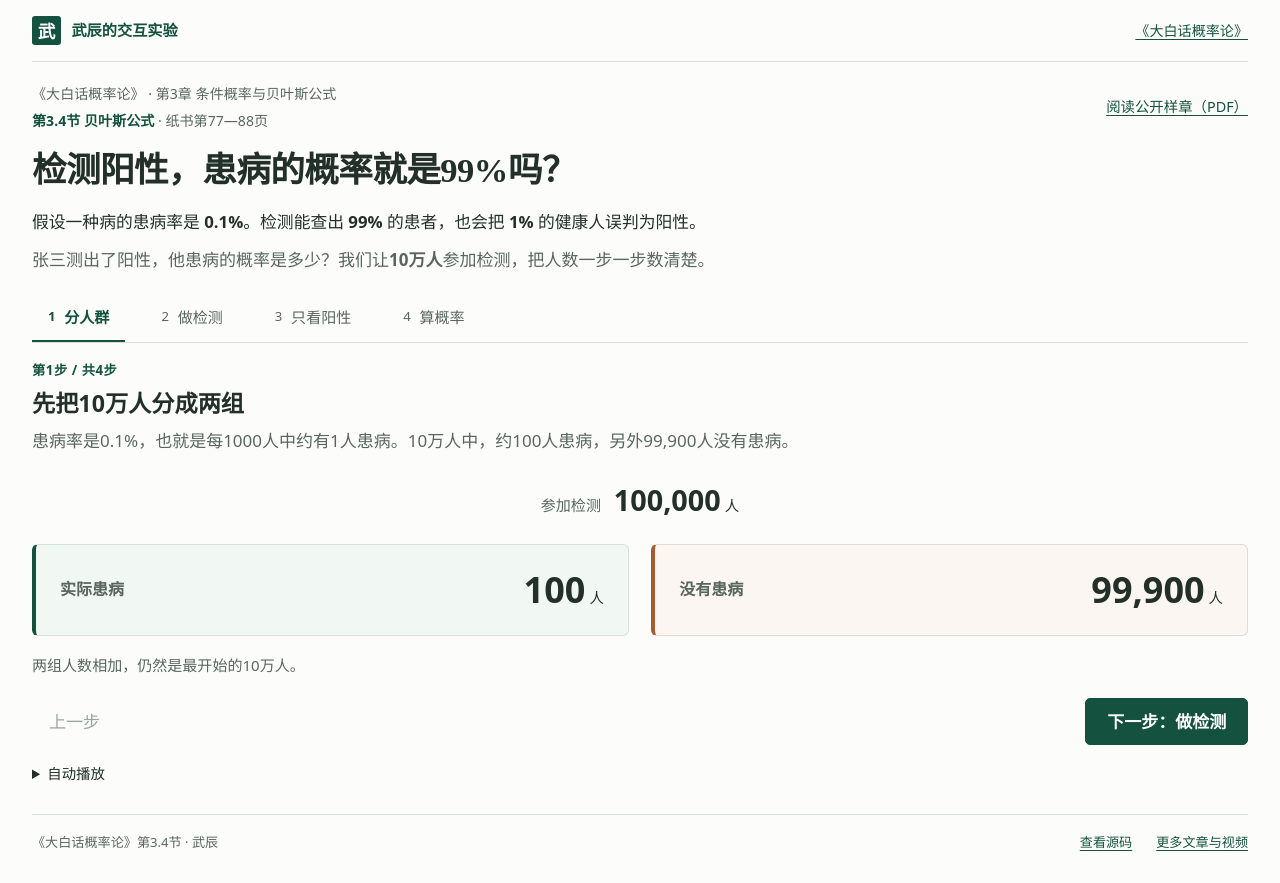
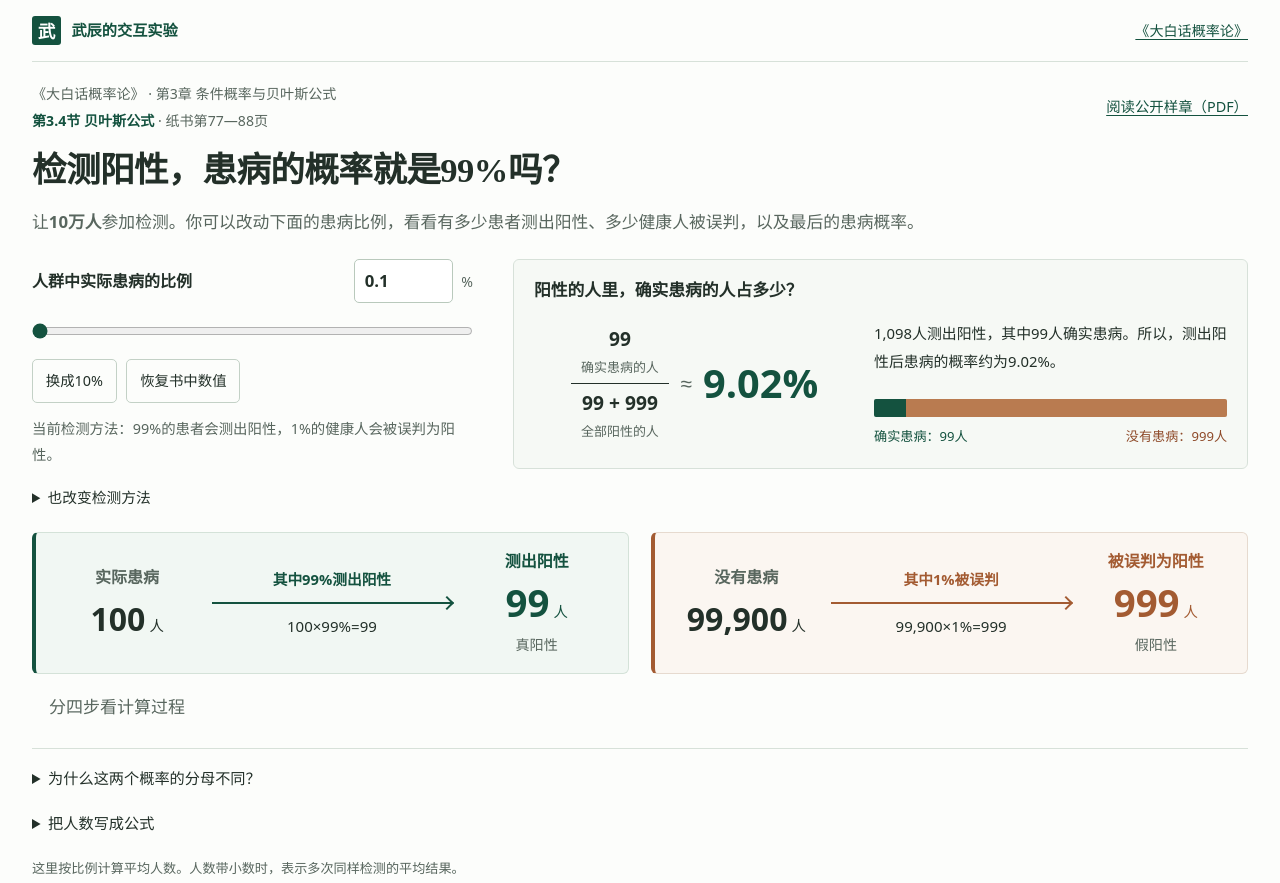
Before and after one commit to wuchen2018/probability-book, a plain HTML site: page demos/bayes/index.html in a window 1280 px wide. Shown: the top 883 px of the page. Drawn offline with Linux system fonts and the light colour scheme.

Commit message:
Make live Bayes parameter exploration the default view

```diff
--- a/demos/bayes/app.js
+++ b/demos/bayes/app.js
@@ -7,8 +7,8 @@ const defaults = { prior: 0.1, sensitivity: 99, 'false-positive': 1 };
 const values = { ...defaults };
 const delays = { 1: 9000, 2: 12000, 3: 9000 };
 const smallScreen = matchMedia('(max-width: 700px)');
-let step = 1;
-let mode = 'lesson';
+let step = 2;
+let mode = 'experiment';
 let playing = false;
 let timer = null;
 
@@ -27,45 +27,58 @@ function scrollToLesson() {
   $('lesson').scrollIntoView({ block: 'start', behavior: matchMedia('(prefers-reduced-motion: reduce)').matches ? 'instant' : 'smooth' });
 }
 
+function calculationLine(id, source, rate, result) {
+  const parts = [`${number(source)}×`, `${rate}%=`, number(result)];
+  const nodes = [];
+  for (const [index, text] of parts.entries()) {
+    if (index > 0) nodes.push(document.createElement('wbr'));
+    const span = document.createElement('span');
+    span.textContent = text;
+    nodes.push(span);
+  }
+  $(id).replaceChildren(...nodes);
+}
+
 function render() {
   const c = bayesCounts(values.prior, values.sensitivity, values['false-positive']);
   const experiment = mode === 'experiment';
+  const onlyPositive = !experiment && step === 3;
   const put = (id, value) => { $(id).textContent = number(value); };
   $('lesson').dataset.mode = mode;
-  $('scene').dataset.step = step;
+  $('scene').dataset.step = experiment ? 2 : step;
+  $('step-copy').hidden = experiment;
+  $('back-to-experiment').hidden = experiment;
   $('step-navigation').hidden = experiment;
   $('experiment-controls').hidden = !experiment;
   $('mobile-result-summary').hidden = !experiment || !smallScreen.matches;
   $('lesson-actions').hidden = experiment;
   $('experiment-actions').hidden = !experiment;
   $('playback-settings').hidden = experiment;
-  $('after-lesson').hidden = step !== 4;
-  $('population').hidden = step > 2;
-  $('groups').hidden = step === 4;
-  $('sick-origin').hidden = step === 3;
-  $('healthy-origin').hidden = step === 3;
-  $('sick-source').hidden = step === 3;
-  $('healthy-source').hidden = step === 3;
-  $('sick-results').hidden = step === 1;
-  $('healthy-results').hidden = step === 1;
-  for (const id of ['sick-transform', 'healthy-transform', 'sick-negative', 'healthy-negative']) $(id).hidden = step !== 2;
-  $('answer').hidden = step !== 4;
+  $('after-lesson').hidden = !experiment && step !== 4;
+  $('population').hidden = experiment || step > 2;
+  $('groups').hidden = !experiment && step === 4;
+  for (const id of ['sick-origin', 'healthy-origin', 'sick-source', 'healthy-source']) $(id).hidden = onlyPositive;
+  $('sick-results').hidden = !experiment && step === 1;
+  $('healthy-results').hidden = !experiment && step === 1;
+  for (const id of ['sick-transform', 'healthy-transform']) $(id).hidden = !experiment && step !== 2;
+  for (const id of ['sick-negative', 'healthy-negative']) $(id).hidden = experiment || step !== 2;
+  $('answer').hidden = !experiment && step !== 4;
 
   put('sick-count', c.sick); put('healthy-count', c.healthy);
   put('tp-count', c.truePositive); put('fp-count', c.falsePositive);
-  $('sick-label').textContent = step === 3 ? '确实患病，也测出阳性' : '实际患病';
-  $('healthy-label').textContent = step === 3 ? '没有患病，却测出阳性' : '没有患病';
+  $('sick-label').textContent = onlyPositive ? '确实患病，也测出阳性' : '实际患病';
+  $('healthy-label').textContent = onlyPositive ? '没有患病，却测出阳性' : '没有患病';
   $('sick-rate').textContent = `其中${values.sensitivity}%测出阳性`;
   $('healthy-rate').textContent = `其中${values['false-positive']}%被误判`;
-  $('sick-calculation').textContent = `${number(c.sick)}×${values.sensitivity}%=${number(c.truePositive)}`;
-  $('healthy-calculation').textContent = `${number(c.healthy)}×${values['false-positive']}%=${number(c.falsePositive)}`;
-  $('tp-label').textContent = step === 3 ? '确实患病，也测出阳性' : '测出阳性';
-  $('fp-label').textContent = step === 3 ? '没有患病，却测出阳性' : '被误判为阳性';
-  $('tp-note').textContent = step === 3 ? `真阳性 · 从${number(c.sick)}名患者中测出` : '真阳性';
-  $('fp-note').textContent = step === 3 ? `假阳性 · 从${number(c.healthy)}名健康人中测出` : '假阳性';
+  calculationLine('sick-calculation', c.sick, values.sensitivity, c.truePositive);
+  calculationLine('healthy-calculation', c.healthy, values['false-positive'], c.falsePositive);
+  $('tp-label').textContent = onlyPositive ? '确实患病，也测出阳性' : '测出阳性';
+  $('fp-label').textContent = onlyPositive ? '没有患病，却测出阳性' : '被误判为阳性';
+  $('tp-note').textContent = onlyPositive ? `真阳性 · 从${number(c.sick)}名患者中测出` : '真阳性';
+  $('fp-note').textContent = onlyPositive ? `假阳性 · 从${number(c.healthy)}名健康人中测出` : '假阳性';
   $('sick-negative').textContent = `这${number(c.sick)}名患者中，另外${number(c.falseNegative)}人测出阴性。`;
   $('healthy-negative').textContent = `这${number(c.healthy)}名健康人中，另外${number(c.trueNegative)}人测出阴性。`;
-  $('scene-note').textContent = step === 1 ? '两组人数相加，仍然是最开始的10万人。' : step === 2 ? '两组人里都出现了阳性。下一步，我们只看这些阳性的人。' : step === 3 ? '阴性的人退出计算。接下来，只把这两组阳性的人加起来。' : '';
+  $('scene-note').textContent = experiment ? '' : step === 1 ? '两组人数相加，仍然是最开始的10万人。' : step === 2 ? '两组人里都出现了阳性。下一步，我们只看这些阳性的人。' : step === 3 ? '阴性的人退出计算。接下来，只把这两组阳性的人加起来。' : '';
 
   const titles = ['先把10万人分成两组', '给两组人做检测', '现在，只看测出阳性的人', '分母只数测出阳性的人'];
   const descriptions = [
@@ -82,7 +95,7 @@ function render() {
     else button.removeAttribute('aria-current');
   });
   $('previous-step').disabled = step === 1;
-  $('next-step').textContent = ['下一步：做检测', '下一步：只看阳性的人', '下一步：算出概率', '自己改一改患病率'][step - 1];
+  $('next-step').textContent = ['下一步：做检测', '下一步：只看阳性的人', '下一步：算出概率', '回到交互实验'][step - 1];
 
   $('numerator').textContent = number(c.truePositive);
   $('denominator').textContent = `${number(c.truePositive)} + ${number(c.falsePositive)}`;
@@ -101,7 +114,7 @@ function render() {
   $('true-legend').textContent = `确实患病：${number(c.truePositive)}人`;
   $('false-legend').textContent = `没有患病：${number(c.falsePositive)}人`;
   $('positive-bar').setAttribute('aria-label', c.posterior === null ? '没有阳性结果' : `测出阳性的${number(c.positive)}人中，${number(c.truePositive)}人确实患病，占${percent(c.posterior)}；${number(c.falsePositive)}人没有患病。`);
-  $('comparison-explanation').textContent = `“能查出${values.sensitivity}%的患者”，先选中已经患病的人，再看检测结果。张三的问题先选中已经测出阳性的人，再看谁患病。前者的分母是全部患者，后者的分母是全部阳性的人。`;
+  $('comparison-explanation').textContent = `“能查出${values.sensitivity}%的患者”，先选中已经患病的人，再看检测结果。“阳性后患病的概率”先选中已经测出阳性的人，再看谁患病。前者的分母是全部患者，后者的分母是全部阳性的人。`;
   $('expanded-calculation').textContent = `真阳性人数：100,000 × ${values.prior}% × ${values.sensitivity}% = ${number(c.truePositive)}人。假阳性人数：100,000 × ${number(100 - values.prior)}% × ${values['false-positive']}% = ${number(c.falsePositive)}人。`;
   $('current-method').textContent = `当前检测方法：${values.sensitivity}%的患者会测出阳性，${values['false-positive']}%的健康人会被误判为阳性。`;
   playbackLabel();
@@ -161,7 +174,10 @@ $('playback-settings').addEventListener('toggle', () => { if (!$('playback-setti
 $('book-example').addEventListener('click', () => { Object.assign(values, defaults); sync(); });
 $('higher-prior').addEventListener('click', () => { values.prior = 10; sync(); });
 $('back-to-lesson').addEventListener('click', () => {
-  stop(); mode = 'lesson'; step = 1; Object.assign(values, defaults); $('method-settings').open = false; sync(); scrollToLesson();
+  stop(); mode = 'lesson'; step = 1; $('method-settings').open = false; sync(); scrollToLesson();
+});
+$('back-to-experiment').addEventListener('click', () => {
+  stop(); mode = 'experiment'; step = 2; $('playback-settings').open = false; render(); scrollToLesson();
 });
 document.addEventListener('visibilitychange', () => { if (document.hidden) stop(); });
 smallScreen.addEventListener('change', render);
--- a/demos/bayes/index.html
+++ b/demos/bayes/index.html
@@ -3,12 +3,12 @@
 <head>
   <meta charset="utf-8">
   <meta name="viewport" content="width=device-width,initial-scale=1">
-  <meta name="description" content="沿用《大白话概率论》的10万人检测例子，一步一步数清真阳性、假阳性，再改变患病率观察结果。">
+  <meta name="description" content="沿用《大白话概率论》的10万人检测例子，自定义患病比例，即时查看人数、检测计算和阳性后患病的概率。">
   <meta name="theme-color" content="#14523f">
   <title>检测阳性，患病的概率就是99%吗？｜武辰的交互实验</title>
-  <link rel="stylesheet" href="lab.css?v=20261121-flow">
+  <link rel="stylesheet" href="lab.css?v=20261121-live">
   <link rel="icon" href="data:,">
-  <script type="module" src="app.js?v=20261121-flow"></script>
+  <script type="module" src="app.js?v=20261121-live"></script>
 </head>
 <body>
   <a class="skip" href="#lesson">跳到实验</a>
@@ -23,17 +23,17 @@
         <a href="../../samples/bayes-theorem.pdf" id="sample-link">阅读公开样章（PDF）</a>
       </div>
       <h1 id="page-title">检测阳性，患病的概率就是99%吗？</h1>
-      <p class="lead">假设一种病的患病率是 <strong>0.1%</strong>。检测能查出 <strong>99%</strong> 的患者，也会把 <strong>1%</strong> 的健康人误判为阳性。</p>
-      <p>张三测出了阳性，他患病的概率是多少？我们让<strong>10万人</strong>参加检测，把人数一步一步数清楚。</p>
+      <p class="lead">让<strong>10万人</strong>参加检测。你可以改动下面的患病比例，看看有多少患者测出阳性、多少健康人被误判，以及最后的患病概率。</p>
     </section>
-    <section class="lesson shell" id="lesson" aria-label="贝叶斯检测实验">
-      <nav id="step-navigation" class="step-navigation" aria-label="选择讲解步骤">
+    <section class="lesson shell" id="lesson" data-mode="experiment" aria-label="贝叶斯检测实验">
+      <button type="button" class="quiet mode-return" id="back-to-experiment" hidden>返回交互实验，自己改参数</button>
+      <nav id="step-navigation" class="step-navigation" aria-label="选择讲解步骤" hidden>
         <button type="button" data-step="1" aria-current="step"><span class="step-number">1</span>分人群</button>
         <button type="button" data-step="2"><span class="step-number">2</span>做检测</button>
         <button type="button" data-step="3"><span class="step-number">3</span>只看阳性</button>
         <button type="button" data-step="4"><span class="step-number">4</span>算概率</button>
       </nav>
-      <header class="step-copy reading-width" aria-live="polite" aria-atomic="true">
+      <header class="step-copy reading-width" id="step-copy" aria-live="polite" aria-atomic="true" hidden>
         <p id="step-label" class="eyebrow">第1步 / 共4步</p>
         <h2 id="step-title">先把10万人分成两组</h2>
         <p id="step-description">患病率是0.1%，也就是每1000人中约有1人患病。10万人中，约100人患病，另外99,900人没有患病。</p>
@@ -42,7 +42,7 @@
         <span class="summary-probability"><span>阳性后患病概率</span><strong id="summary-posterior"></strong></span>
         <span class="summary-counts"><span id="summary-tp"></span><span id="summary-fp"></span></span>
       </output>
-      <section id="experiment-controls" class="experiment-controls reading-width" aria-label="自己改变检测参数" hidden>
+      <section id="experiment-controls" class="experiment-controls reading-width" aria-label="自己改变检测参数">
         <div class="prior-field">
           <label for="prior">人群中实际患病的比例</label>
           <div class="number-line"><input id="prior-number" type="number" min="0" max="100" step="0.1" value="0.1" aria-label="人群中实际患病的比例，百分比"><span>%</span></div>
@@ -101,12 +101,12 @@
           </div>
         </section>
       </div>
-      <div class="lesson-actions" id="lesson-actions">
+      <div class="lesson-actions" id="lesson-actions" hidden>
         <button type="button" id="previous-step" class="quiet" disabled>上一步</button>
         <button type="button" class="primary" id="next-step">下一步：做检测</button>
       </div>
-      <div id="experiment-actions" class="experiment-actions" hidden><button type="button" id="back-to-lesson" class="quiet">回到书中的讲解</button></div>
-      <details class="playback-settings reading-width" id="playback-settings">
+      <div id="experiment-actions" class="experiment-actions"><button type="button" id="back-to-lesson" class="quiet">分四步看计算过程</button></div>
+      <details class="playback-settings reading-width" id="playback-settings" hidden>
         <summary>自动播放</summary>
         <div class="playback-controls"><button type="button" id="autoplay">开始自动播放</button><label for="pace">播放速度<select id="pace"><option value="1">正常</option><option value="1.5">慢一些</option><option value="2">更慢</option></select></label></div>
         <p class="help">每一步会停下来，让你看清人数和计算。你可以随时暂停，也可以自己点“下一步”。</p>
--- a/demos/bayes/lab.css
+++ b/demos/bayes/lab.css
@@ -32,6 +32,7 @@ h2{font-size:1.45rem;line-height:1.5;font-weight:720}h3{font-size:1rem;font-weig
 .detection{display:contents}.flow-transform{min-width:0;text-align:center;color:var(--pine)}.healthy-group .flow-transform{color:var(--rust)}
 .flow-rate{font-size:.92rem;font-weight:600;line-height:1.8}.flow-arrow{display:block;position:relative;height:2px;width:100%;margin:.6rem 0 .65rem;background:currentColor}.flow-arrow::after{content:"";position:absolute;right:0;top:-4px;width:10px;height:10px;border-top:2px solid currentColor;border-right:2px solid currentColor;transform:rotate(45deg)}
 .calculation-line{font-size:.94rem;line-height:1.7;white-space:nowrap;font-variant-numeric:tabular-nums;color:var(--ink);margin:0}
+.calculation-line>span{white-space:nowrap}
 .group-result{min-width:0;text-align:center}.positive-name{font-size:1rem;font-weight:600;line-height:1.6}.positive-count{margin:.2rem 0;font-variant-numeric:tabular-nums;white-space:nowrap}.positive-count strong{font-size:clamp(1.6rem,3vw,2.5rem);line-height:1.3}.positive-note{font-size:.88rem;line-height:1.8;margin-top:.25rem;color:var(--muted)}
 .sick-group .positive-count,.sick-group .positive-name{color:var(--pine)}.healthy-group .positive-count,.healthy-group .positive-name{color:var(--rust)}
 .negative{grid-column:1/-1;font-size:.88rem;line-height:1.8;color:var(--muted);border-top:1px solid #cadbce;padding-top:.65rem;margin-top:.25rem}.healthy-group .negative{border-color:#e4d4c5}
@@ -48,22 +49,35 @@ h2{font-size:1.45rem;line-height:1.5;font-weight:720}h3{font-size:1rem;font-weig
 .after-lesson{margin-top:1.2rem;padding-top:.8rem;border-top:1px solid var(--line)}.explanation{margin-bottom:.7rem;font-size:.95rem;text-align:left}.explanation p{margin-top:.7rem;line-height:1.9;max-width:70em}.formula{color:var(--pine)}.fine{font-size:.82rem;color:var(--muted);margin-top:1rem}
 .experiment-controls{margin-top:1.1rem;min-width:0}.prior-field{display:grid;grid-template-columns:1fr auto;gap:.4rem 1rem;align-items:center}.prior-field>label{font-weight:650;font-size:1rem}.prior-field>input[type=range]{grid-column:1/-1;margin:.4rem 0 0}.number-line{display:flex;align-items:center;gap:.5rem}.number-line input{font-size:1.05rem;font-weight:650}.number-line>span{font-size:.88rem;color:var(--muted)}
 .presets{display:flex;flex-wrap:wrap;gap:.6rem;margin:.8rem 0}.presets button{font-size:.9rem;padding:.45rem .8rem}.method-settings{margin-top:.8rem;font-size:.92rem}.method-fields{display:grid;gap:1.1rem;margin-top:.7rem}.field>label{display:block;font-size:.9rem;margin-bottom:.5rem}.error{color:#a22e20;font-size:.9rem;margin-top:.7rem}.error:empty{display:none}.experiment-actions{margin-top:1rem}
-.lesson[data-mode=experiment]{display:grid;grid-template-columns:minmax(280px,.75fr) minmax(0,1.25fr);gap:0 2.5rem;align-items:start}.lesson[data-mode=experiment] .step-copy{grid-column:1/-1}.lesson[data-mode=experiment] .experiment-controls{grid-column:1;grid-row:2}.lesson[data-mode=experiment] .scene{grid-column:2;grid-row:2;margin-top:1.1rem}.lesson[data-mode=experiment] .answer{display:block;padding:1rem 1.25rem}.lesson[data-mode=experiment] .answer-equation{margin:.8rem 0 1rem}.lesson[data-mode=experiment] .positive-composition{margin-top:1rem}.lesson[data-mode=experiment] .experiment-actions,.lesson[data-mode=experiment] .after-lesson{grid-column:1/-1}
+.mode-return{margin-bottom:.5rem;padding-left:0;font-size:.9rem}
+.lesson[data-mode=experiment]{display:grid;grid-template-columns:minmax(280px,.75fr) minmax(0,1.25fr);gap:0 2.5rem;align-items:start}
+.lesson[data-mode=experiment] .experiment-controls{grid-column:1;grid-row:1;margin-top:0}
+.lesson[data-mode=experiment] .scene{display:contents}
+.lesson[data-mode=experiment] .groups{grid-column:1/-1;grid-row:2;margin-top:1.1rem}
+.lesson[data-mode=experiment] .group{padding-top:1rem;padding-bottom:1rem}
+.lesson[data-mode=experiment] .answer{grid-column:2;grid-row:1;position:sticky;top:18px;gap:.65rem 1.2rem;padding:1rem 1.25rem}
+.lesson[data-mode=experiment] .answer-equation{gap:.7rem;flex-wrap:nowrap;margin:.3rem 0}
+.lesson[data-mode=experiment] .fraction{min-width:6rem}.lesson[data-mode=experiment] .fraction strong{font-size:1.2rem}.lesson[data-mode=experiment] #posterior{font-size:clamp(2rem,3.1vw,2.8rem)}
+.lesson[data-mode=experiment] #answer-explanation{font-size:.93rem}.lesson[data-mode=experiment] .legend{font-size:.82rem}
+.lesson[data-mode=experiment] .experiment-actions{grid-column:1/-1;grid-row:3;margin-top:.65rem}.lesson[data-mode=experiment] .after-lesson{grid-column:1/-1;grid-row:4}
 .mobile-result-summary{position:sticky;top:0;z-index:2;display:block;margin:.8rem 0 0;padding:.6rem 0 .7rem;background:var(--paper);border-bottom:1px solid var(--line)}.summary-probability{display:flex;align-items:baseline;justify-content:space-between;gap:.7rem;font-size:.9rem}.summary-probability strong{font-size:1.5rem;line-height:1.5;color:var(--pine);font-variant-numeric:tabular-nums;white-space:nowrap}.summary-counts{display:flex;flex-wrap:wrap;gap:.2rem 1.2rem;font-size:.82rem;color:var(--muted);margin-top:.2rem}.summary-counts>span:first-child{color:var(--pine)}.summary-counts>span:last-child{color:var(--rust)}
 .footer{display:flex;justify-content:space-between;align-items:baseline;gap:1rem;flex-wrap:wrap;padding:1rem 0 1.5rem;border-top:1px solid var(--line);font-size:.82rem;color:var(--muted)}.footer nav{display:flex;gap:1.5rem;flex-wrap:wrap}
 @media(max-width:1000px){.group{grid-template-columns:minmax(0,1fr) minmax(120px,1.6fr) minmax(0,1fr);gap:.65rem;padding:1rem .9rem}.group-count strong{font-size:1.55rem}.positive-count strong{font-size:1.9rem}.positive-name{font-size:.9rem}.flow-rate,.calculation-line{font-size:.88rem}.answer{gap:.8rem 1.4rem}.lesson[data-mode=experiment]{column-gap:1.5rem}}
+@media(min-width:901px) and (max-width:1100px){.lesson[data-mode=experiment] .answer{display:block}.lesson[data-mode=experiment] .answer-equation{margin:.7rem 0}.lesson[data-mode=experiment] .positive-composition{margin-top:.8rem}}
 @media(max-width:900px){
   .shell{width:calc(100% - 32px)}.groups{grid-template-columns:1fr;gap:.85rem}.scene[data-step="1"] .groups,.scene[data-step="3"] .groups{grid-template-columns:repeat(2,minmax(0,1fr))}.group{grid-template-columns:minmax(0,1fr) minmax(0,1.6fr) minmax(0,1fr)}.group-count strong{font-size:1.8rem}.positive-count strong{font-size:2.1rem}.flow-rate,.calculation-line{font-size:1rem}
-  .lesson[data-mode=experiment]{display:block}.lesson[data-mode=experiment] .experiment-controls{max-width:none}.lesson[data-mode=experiment] .answer{margin-top:1rem}.method-fields{grid-template-columns:repeat(2,minmax(0,1fr));gap:1.4rem}.experiment-controls input{scroll-margin-top:110px}
+  .lesson[data-mode=experiment]{display:block}.lesson[data-mode=experiment] .experiment-controls{max-width:none}.lesson[data-mode=experiment] .scene{display:block}.lesson[data-mode=experiment] .answer{position:static;margin-top:1rem}.method-fields{grid-template-columns:repeat(2,minmax(0,1fr));gap:1.4rem}.experiment-controls input{scroll-margin-top:110px}
 }
 @media(max-width:700px){
   body{font-size:1rem;line-height:1.8}.masthead{min-height:58px;gap:.5rem}.masthead>a:last-child{font-size:.75rem;max-width:8em;text-align:right}.brand{font-size:.84rem;gap:.45rem}.stamp{width:26px;height:26px}
   .intro{padding:1rem 0 1.1rem}.book-reference{align-items:flex-start;flex-direction:column;gap:.4rem;font-size:.82rem}.book-reference>a{font-size:.85rem}.intro h1{font-size:1.75rem;line-height:1.45;margin:.8rem 0 .65rem}.lead{font-size:1rem;line-height:1.9}
   .step-navigation{gap:.2rem}.step-navigation button{flex:1;justify-content:center;gap:.3rem;font-size:.83rem;padding:.5rem .2rem .6rem}.step-number{font-size:.76rem}.step-copy{padding-top:.8rem}.step-copy h2{font-size:1.3rem;margin:.2rem 0 .35rem}.step-copy>p:last-child{font-size:.94rem;line-height:1.85}.scene{margin-top:.9rem}.population{margin-bottom:.7rem;gap:.6rem;font-size:.88rem}.population strong{font-size:1.55rem}
-  .group{grid-template-columns:minmax(0,1fr) minmax(0,1.45fr) minmax(0,1fr);gap:.5rem;padding:1rem .8rem .8rem}.group h3{font-size:.9rem}.group-count strong{font-size:1.3rem}.group-count .unit{display:block;margin:0;font-size:.88rem;line-height:1.4}.positive-count strong{font-size:1.5rem}.positive-count .unit{display:block;font-size:.88rem;line-height:1.4;margin:0}.flow-rate{font-size:.88rem;min-height:3.4em;line-height:1.7}.calculation-line{font-size:.875rem;letter-spacing:-.02em}.flow-arrow{margin:.45rem 0 .55rem}.positive-name{font-size:.9rem;line-height:1.7}.positive-note{font-size:.875rem}.negative{font-size:.875rem;line-height:1.8;padding-top:.55rem}
+  .group{grid-template-columns:minmax(0,1fr) minmax(0,1.45fr) minmax(0,1fr);gap:.5rem;padding:1rem .8rem .8rem}.group h3{font-size:.9rem}.group-count strong{font-size:1.3rem}.group-count .unit{display:block;margin:0;font-size:.88rem;line-height:1.4}.positive-count strong{font-size:1.5rem}.positive-count .unit{display:block;font-size:.88rem;line-height:1.4;margin:0}.flow-rate{font-size:.88rem;min-height:3.4em;line-height:1.7}.calculation-line{font-size:.875rem;letter-spacing:-.02em;white-space:normal}.flow-arrow{margin:.45rem 0 .55rem}.positive-name{font-size:.9rem;line-height:1.7}.positive-note{font-size:.875rem}.negative{font-size:.875rem;line-height:1.8;padding-top:.55rem}
   .scene[data-step="1"] .group{padding:.9rem}.scene[data-step="1"] .group-source{display:block}.scene[data-step="1"] .group-count{margin-top:.3rem}.scene[data-step="1"] .group-count strong{font-size:1.8rem}.scene[data-step="3"] .group{padding:1rem .7rem}.scene[data-step="3"] .positive-name{font-size:.95rem;min-height:3.4em;line-height:1.7}.scene[data-step="3"] .positive-count strong{font-size:2.2rem}.scene[data-step="3"] .positive-note{font-size:.875rem}.scene-note{font-size:.9rem;margin-top:.7rem}
   .answer{display:block;padding:1rem}.answer h3{font-size:.98rem}.answer-equation{gap:1rem;margin:1rem 0}.fraction{min-width:7rem}.fraction strong{font-size:1.3rem}.fraction small{font-size:.79rem}#posterior{font-size:2.55rem}.approximately{font-size:1.1rem}#answer-explanation{font-size:.94rem;line-height:1.9}.positive-composition{margin-top:1rem}.legend{font-size:.8rem;gap:.5rem}.lesson-actions{gap:.6rem;margin-top:1rem}.lesson-actions button{font-size:.9rem}.lesson-actions .primary{padding:.6rem .9rem}.playback-settings{margin-top:.6rem}.playback-controls{gap:.7rem}.playback-controls label{font-size:.86rem}
   .after-lesson{margin-top:1rem}.explanation{font-size:.92rem}.fine{font-size:.8rem}.prior-field{column-gap:.5rem}.prior-field>label{font-size:.94rem}.prior-field input[type=number]{width:5.2rem}.method-fields{grid-template-columns:1fr;gap:1rem}.experiment-controls{margin-top:.8rem}.lesson[data-mode=experiment] .step-copy h2{font-size:1.3rem}.lesson[data-mode=experiment] .scene{margin-top:.8rem}.lesson[data-mode=experiment] .answer{padding:1rem}.experiment-actions{margin-top:1rem}.footer{font-size:.78rem;padding-bottom:1.3rem}.footer nav{gap:1rem}
+  .lesson[data-mode=experiment] .answer{display:block}.lesson[data-mode=experiment] .answer-equation{margin:1rem 0}.lesson[data-mode=experiment] .positive-composition{margin-top:1rem}
+  .group{grid-template-columns:minmax(0,1fr) minmax(0,1.2fr) minmax(0,1.3fr)}.group-count strong{font-size:clamp(1.05rem,4.7vw,1.3rem)}
 }
 @media(max-width:370px){.brand{font-size:.8rem}.group-count strong{font-size:1.2rem}.flow-rate{font-size:.875rem}.calculation-line{font-size:.875rem;letter-spacing:-.04em}.positive-name{font-size:.875rem}.group{padding:.8rem .7rem}.answer-equation{gap:.7rem}#posterior{font-size:2.3rem}.fraction strong{font-size:1.15rem}.lesson-actions button{font-size:.85rem}.lesson-actions .primary{padding:.6rem .8rem}}
 @media(prefers-reduced-motion:reduce){*,*::before,*::after{transition:none!important;animation:none!important;scroll-behavior:auto!important}}
```
Also changed, not shown: 2 other files.
